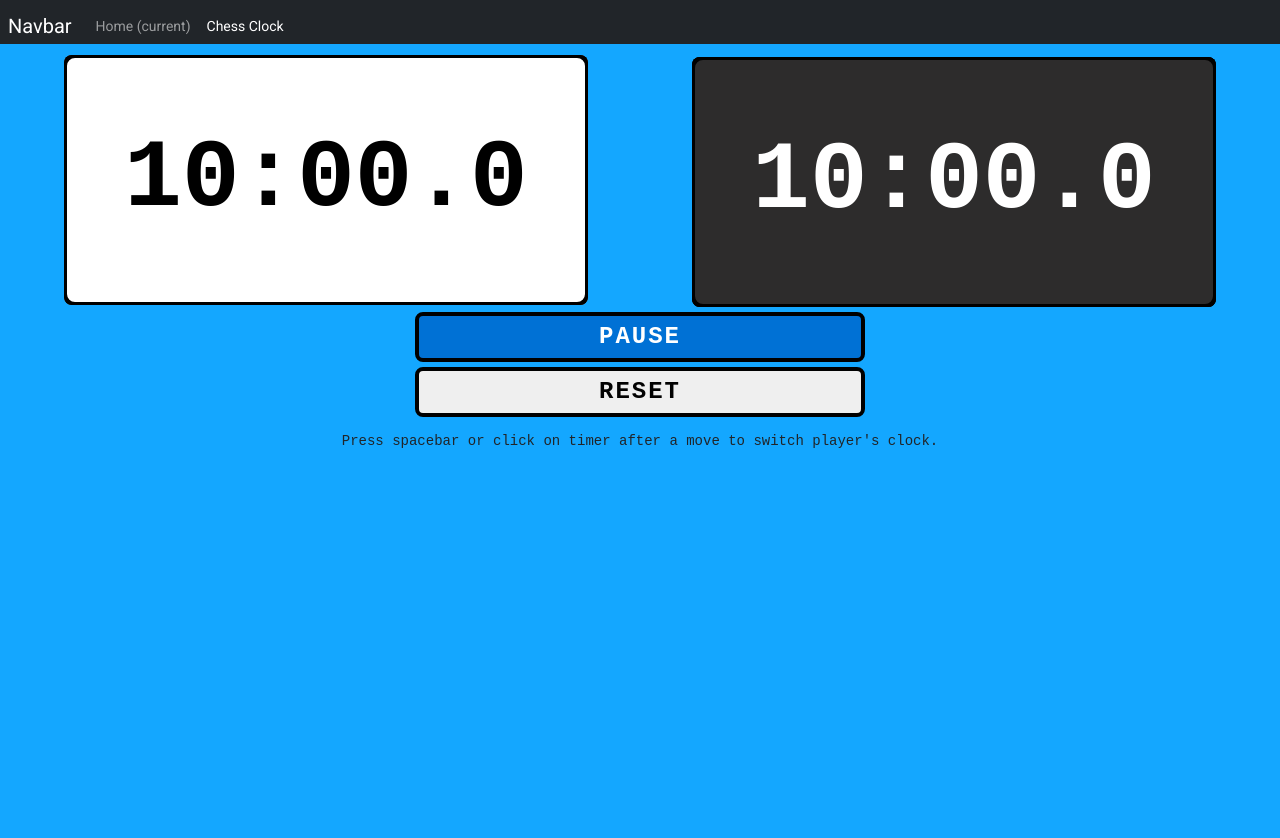
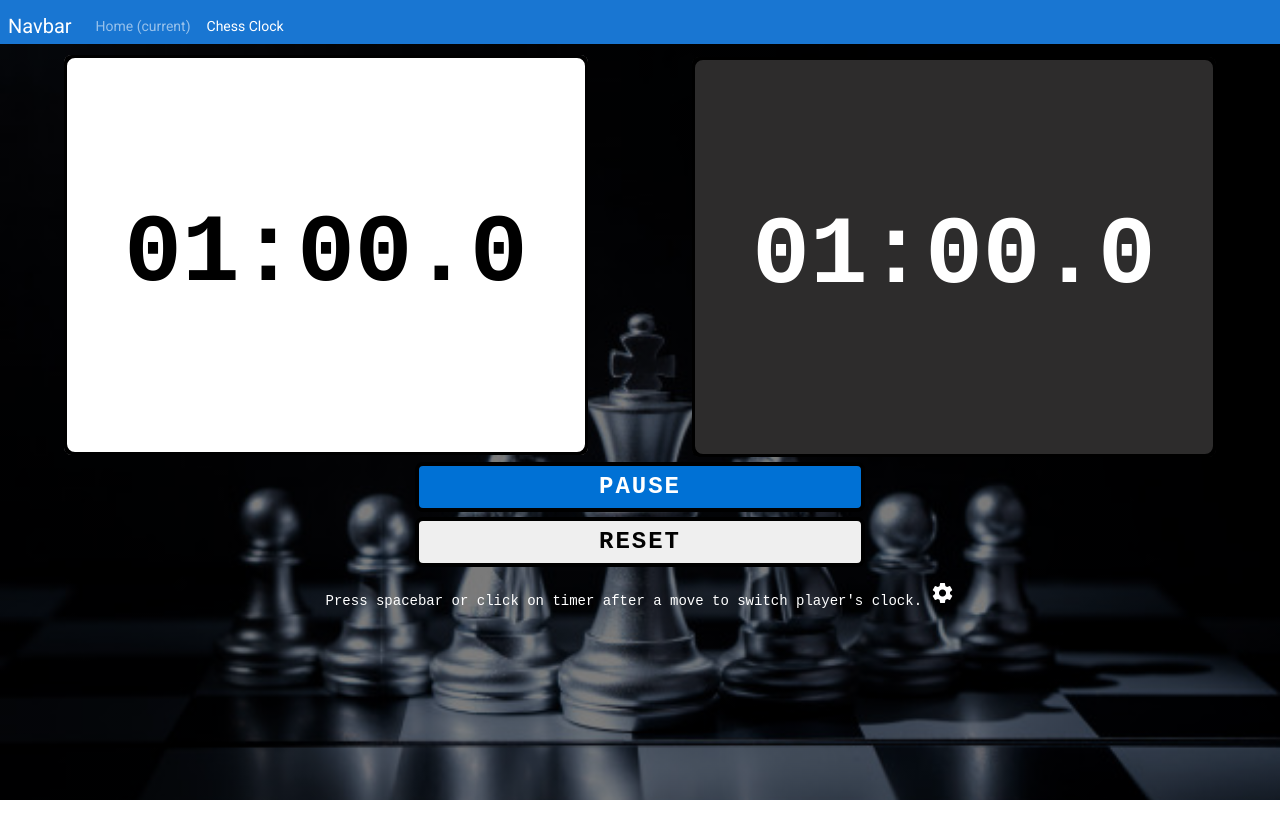
Before and after one commit to fathomer/angular-chess-clock, an Angular app: page /chess-clock in a window 1280 px wide. Shown: the top 838 px of the page. After the commit the page ends 800 px from the top, so only its background shows below. Built offline with nearby package versions, Linux system fonts and the light colour scheme.

Commit message:
Added chess settings

```diff
--- a/src/app/app.component.html
+++ b/src/app/app.component.html
@@ -1,3 +1,5 @@
+<div style="height: 100%;">
   <app-navbar></app-navbar>
   <app-loader></app-loader>
   <router-outlet></router-outlet>
+</div>
--- a/src/app/chess-clock/chess-clock.component.css
+++ b/src/app/chess-clock/chess-clock.component.css
@@ -6,7 +6,9 @@
 
 .chess-clock {
   width: 100%;
-  height: 100%;
+  height: calc(100% - 44px);
+  background-image: linear-gradient( rgba(0, 0, 0, 0.5), rgba(0, 0, 0, 0.5) ), url("src/assets/chess-bg.jpg");
+  background-size: cover;
   background-color: #14a7ff;
 }
 
@@ -82,6 +84,7 @@ main {
 
 footer p {
   text-align: center;
+  color: #ffffff;
 }
 
 @media screen and (max-width: 600px) {
@@ -92,3 +95,9 @@ footer p {
     font-size: 6rem;
   }
 }
+
+@media screen and (min-width: 1000px) {
+  .player-time{
+    height: 400px;
+  }
+}
--- a/src/app/chess-clock/chess-clock.component.html
+++ b/src/app/chess-clock/chess-clock.component.html
@@ -1,27 +1,35 @@
 <div class="chess-clock">
   <main>
     <div class="container-fluid">
-
-
       <div class="player pt-2 row">
-    <div class="player-time left-player-time col-lg-5 col-xs-11" (click)="player1Click()">
-      <span>{{player1Time | date:'mm:ss.S':'+0000'}}</span>
-      <!-- <span id="minLeft">10</span>:<span id="secLeft">00</span> -->
+        <div
+          class="player-time left-player-time col-lg-5 col-xs-11"
+          (click)="player1Click()"
+        >
+          <span>{{ player1Time | date: "mm:ss.S":"+0000" }}</span>
         </div>
-    <div class="player-time right-player-time col-lg-5 col-xs-11" (click)="player2Click()">
-      <span>{{player2Time | date:'mm:ss.S':'+0000'}}</span>
+        <div
+          class="player-time right-player-time col-lg-5 col-xs-11"
+          (click)="player2Click()"
+        >
+          <span>{{ player2Time | date: "mm:ss.S":"+0000" }}</span>
         </div>
       </div>
     </div>
 
     <div class="timer-buttons">
-    <button class="start-bttn bttn" type="button" (click)="pauseTimer()" >PAUSE</button>
-    <button class="reset-bttn bttn" type="button" (click)="resetBoth()">RESET</button>
+      <button class="start-bttn bttn" type="button" (click)="pauseTimer()">
+        PAUSE
+      </button>
+      <button class="reset-bttn bttn" type="button" (click)="resetBoth()">
+        RESET
+      </button>
     </div>
   </main>
   <footer>
     <p>
       Press spacebar or click on timer after a move to switch player's clock.
+      <span class="material-icons" (click)="openSettings()"> settings </span>
     </p>
   </footer>
 </div>
--- a/src/app/chess-clock/chess-clock.component.ts
+++ b/src/app/chess-clock/chess-clock.component.ts
@@ -1,4 +1,10 @@
-import { Component, OnInit } from '@angular/core';
+import { ThisReceiver, ThrowStmt } from '@angular/compiler';
+import { Component, OnInit, HostListener, Inject } from '@angular/core';
+import { MatDialog, MAT_DIALOG_DATA } from '@angular/material/dialog';
+import {
+  ClockSettingsComponent,
+  DialogData,
+} from './settings/clock-settings/clock-settings.component';
 
 @Component({
   selector: 'app-chess-clock',
@@ -6,14 +12,29 @@ import { Component, OnInit } from '@angular/core';
   styleUrls: ['./chess-clock.component.css'],
 })
 export class ChessClockComponent implements OnInit {
-  player1Time: number = 600000;
-  player2Time: number = 600000;
+  initialTime: number = 60000;
+  increment: number = 0;
+  player1Time!: number;
+  player2Time!: number;
   player1Interval: any;
   player2Interval: any;
 
-  constructor() {}
+  constructor(public dialog: MatDialog) {}
 
-  ngOnInit(): void {}
+  ngOnInit(): void {
+    this.player1Time = this.initialTime;
+    this.player2Time = this.initialTime;
+  }
+
+  @HostListener('document:keyup', ['$event'])
+  handleKeyboardEvent(event: KeyboardEvent) {
+    console.log('Key', event);
+    switch (event.code) {
+      case 'Space':
+        this.togglePlayer();
+        break;
+    }
+  }
 
   player1Click(): void {
     this.stopPlayer1Timer();
@@ -28,8 +49,8 @@ export class ChessClockComponent implements OnInit {
   resetBoth(): void {
     this.stopPlayer1Timer();
     this.stopPlayer2Timer();
-    this.player1Time = 600000;
-    this.player2Time = 600000;
+    this.player1Time = this.initialTime;
+    this.player2Time = this.initialTime;
   }
 
   pauseTimer(): void {
@@ -38,24 +59,32 @@ export class ChessClockComponent implements OnInit {
   }
 
   startPlayer1Timer(): any {
-    if (!this.player1Interval) {
-      this.player1Interval = setInterval(() =>{
-        this.player1Time -= 100;
-        if(this.player1Time <= 0){
-          this.stopPlayer1Timer();
+    if (!this.player1Interval && this.player1Time > 0) {
+      this.player1Interval = setInterval(() => {
+        if (this.player1Time > 0) {
+          this.player1Time -= 100;
         }
-      } , 100);
+      }, 100);
     }
   }
 
   startPlayer2Timer(): any {
-    if (!this.player2Interval) {
-      this.player2Interval = setInterval(() =>{
-        this.player2Time -= 100;
-        if(this.player2Time <= 0){
-          this.stopPlayer2Timer();
+    if (!this.player2Interval && this.player2Time > 0) {
+      this.player2Interval = setInterval(() => {
+        if (this.player2Time > 0) {
+          this.player2Time -= 100;
         }
-      } , 100);
+      }, 100);
+    }
+  }
+
+  togglePlayer(): void {
+    if (this.player1Interval) {
+      this.stopPlayer1Timer();
+      this.startPlayer2Timer();
+    } else {
+      this.stopPlayer2Timer();
+      this.startPlayer1Timer();
     }
   }
 
@@ -68,4 +97,23 @@ export class ChessClockComponent implements OnInit {
     clearInterval(this.player1Interval);
     this.player1Interval = false;
   }
+
+  openSettings() {
+    let dialogRef = this.dialog.open(ClockSettingsComponent, {
+      height: '400px',
+      width: '600px',
+      data: {
+        startTime: this.initialTime / 1000,
+        increment: this.increment / 1000,
+      },
+    });
+    dialogRef.afterClosed().subscribe((result: DialogData) => {
+      if (result) {
+        console.log('Saved ', result);
+        this.initialTime = result.startTime * 1000;
+        this.increment = result.increment * 1000;
+        this.resetBoth();
+      }
+    });
+  }
 }
--- /dev/null
+++ b/src/app/chess-clock/settings/clock-settings/clock-settings.component.css
@@ -0,0 +1,3 @@
+mat-form-field.mat-form-field {
+  width: 100px;
+}
--- /dev/null
+++ b/src/app/chess-clock/settings/clock-settings/clock-settings.component.html
@@ -0,0 +1,31 @@
+<h1 mat-dialog-title>Settings</h1>
+<div mat-dialog-content>
+  <div>
+    <span class="pr-5 mr-5">Start time for both players : </span>
+    <mat-form-field color="accent">
+      <mat-label>In seconds</mat-label>
+      <input
+        matInput
+        placeholder="Start time"
+        value="600"
+        [(ngModel)]="dialogData.startTime"
+      />
+    </mat-form-field>
+  </div>
+  <div>
+    <span class="pr-5 mr-5">Increment after each move : </span>
+    <mat-form-field color="accent">
+      <mat-label>In seconds</mat-label>
+      <input
+        matInput
+        placeholder="Start time"
+        value="5"
+        [(ngModel)]="dialogData.increment"
+      />
+    </mat-form-field>
+  </div>
+</div>
+<div mat-dialog-actions>
+  <button mat-button cdkFocusInitial (click)="onSave()">Save</button>
+  <button mat-button mat-dialog-close>Cancel</button>
+</div>
--- /dev/null
+++ b/src/app/chess-clock/settings/clock-settings/clock-settings.component.ts
@@ -0,0 +1,33 @@
+import { Component, OnInit, Inject } from '@angular/core';
+import { MatDialogRef, MAT_DIALOG_DATA } from '@angular/material/dialog';
+
+export interface DialogData {
+  startTime: number;
+  increment: number;
+}
+
+@Component({
+  selector: 'app-clock-settings',
+  templateUrl: './clock-settings.component.html',
+  styleUrls: ['./clock-settings.component.css'],
+})
+export class ClockSettingsComponent implements OnInit {
+  constructor(
+    public dialogRef: MatDialogRef<ClockSettingsComponent>,
+    @Inject(MAT_DIALOG_DATA) public data: DialogData
+  ) {}
+  dialogData!: DialogData;
+  ngOnInit(): void {
+    this.dialogData = {
+      startTime: this.data.startTime,
+      increment: this.data.increment,
+    };
+  }
+  onCancel(): void {
+    this.dialogRef.close();
+  }
+
+  onSave(): void {
+    this.dialogRef.close(this.dialogData);
+  }
+}
--- a/src/app/loader/loader.component.html
+++ b/src/app/loader/loader.component.html
@@ -1,6 +1,7 @@
 <ng-container *ngIf="showLoader">
   <div class="dimmed">
     <div class="center">
+      Please wait while we are loading.
       <mat-spinner> </mat-spinner>
     </div>
   </div>
--- a/src/app/navbar/navbar.component.css
+++ b/src/app/navbar/navbar.component.css
@@ -0,0 +1,3 @@
+.navbar{
+    background-color: #1976d2;
+}
--- a/src/app/navbar/navbar.component.html
+++ b/src/app/navbar/navbar.component.html
@@ -1,11 +1,11 @@
-<nav class="navbar navbar-expand-lg navbar-dark bg-dark p-2 pb-0">
+<nav class="navbar navbar-expand-lg navbar-dark p-2 pb-0">
   <a class="navbar-brand" href="#">Navbar</a>
   <!-- <button class="navbar-toggler" type="button" data-toggle="collapse" data-target="#navbarNav" aria-controls="navbarNav" aria-expanded="false" aria-label="Toggle navigation">
     <span class="navbar-toggler-icon"></span>
   </button> -->
   <div class="" id="navbarNav">
     <ul class="navbar-nav">
-      <li class="nav-item active">
+      <li class="nav-item">
         <a class="nav-link" href="#">Home <span class="sr-only">(current)</span></a>
       </li>
       <li class="nav-item">
--- a/src/app/navbar/navbar.component.ts
+++ b/src/app/navbar/navbar.component.ts
@@ -3,16 +3,10 @@ import { Component, OnInit } from '@angular/core';
 @Component({
   selector: 'app-navbar',
   templateUrl: './navbar.component.html',
-  styleUrls: ['./navbar.component.css']
+  styleUrls: ['./navbar.component.css'],
 })
 export class NavbarComponent implements OnInit {
+  constructor() {}
 
-  constructor() { }
-
-  ngOnInit(): void {
-  }
-  navigate(url: string): void{
-    console.log("navigated");
-  }
-
+  ngOnInit(): void {}
 }
```
Also changed, not shown: src/app/app.module.ts (+15 -5 lines), src/assets/chess-bg.jpg (added), src/assets/chess-black-pieces.jpg (added). Lines whose indentation alone changed are shown as unchanged.
